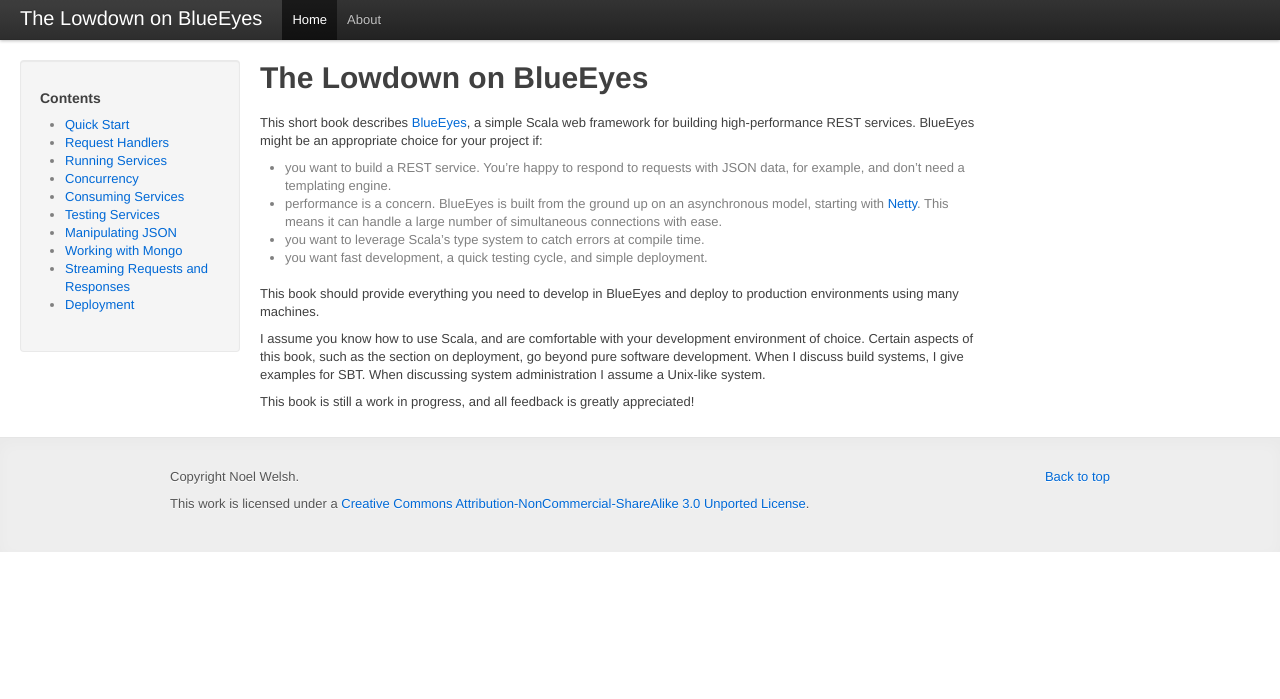
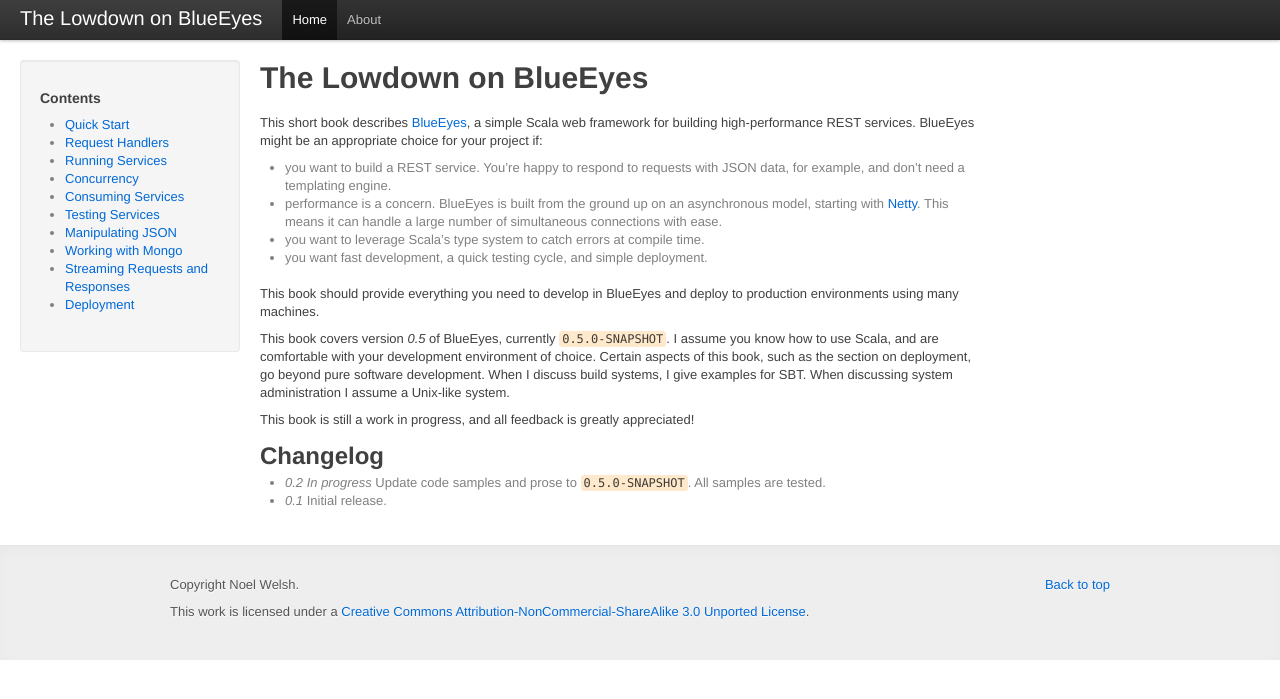
Before and after one commit to noelwelsh/making-eyes, a Jekyll site: the page built from index.markdown, in a window 1280 px wide. Shown: the top 699 px of the page. Built offline with Jekyll 4.4.1, drawn with Linux system fonts in a browser that asks for light colours.

Commit message:
Add change log and note version tested against.

```diff
--- a/index.markdown
+++ b/index.markdown
@@ -12,6 +12,11 @@ This short book describes [BlueEyes](https://github.com/jdegoes/blueeyes), a sim
 
 This book should provide everything you need to develop in BlueEyes and deploy to production environments using many machines.
 
-I assume you know how to use Scala, and are comfortable with your development environment of choice. Certain aspects of this book, such as the section on deployment, go beyond pure software development. When I discuss build systems, I give examples for SBT. When discussing system administration I assume a Unix-like system.
+This book covers version *0.5* of BlueEyes, currently `0.5.0-SNAPSHOT`. I assume you know how to use Scala, and are comfortable with your development environment of choice. Certain aspects of this book, such as the section on deployment, go beyond pure software development. When I discuss build systems, I give examples for SBT. When discussing system administration I assume a Unix-like system.
 
 This book is still a work in progress, and all feedback is greatly appreciated!
+
+## Changelog
+
+- *0.2 In progress* Update code samples and prose to `0.5.0-SNAPSHOT`. All samples are tested.
+- *0.1* Initial release.
```
